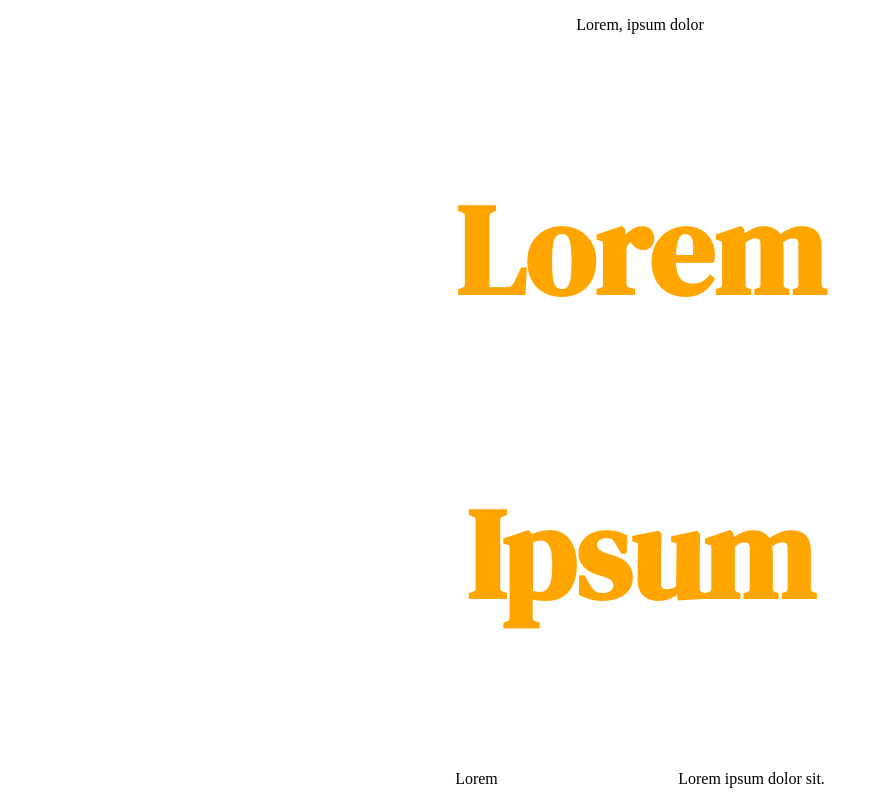
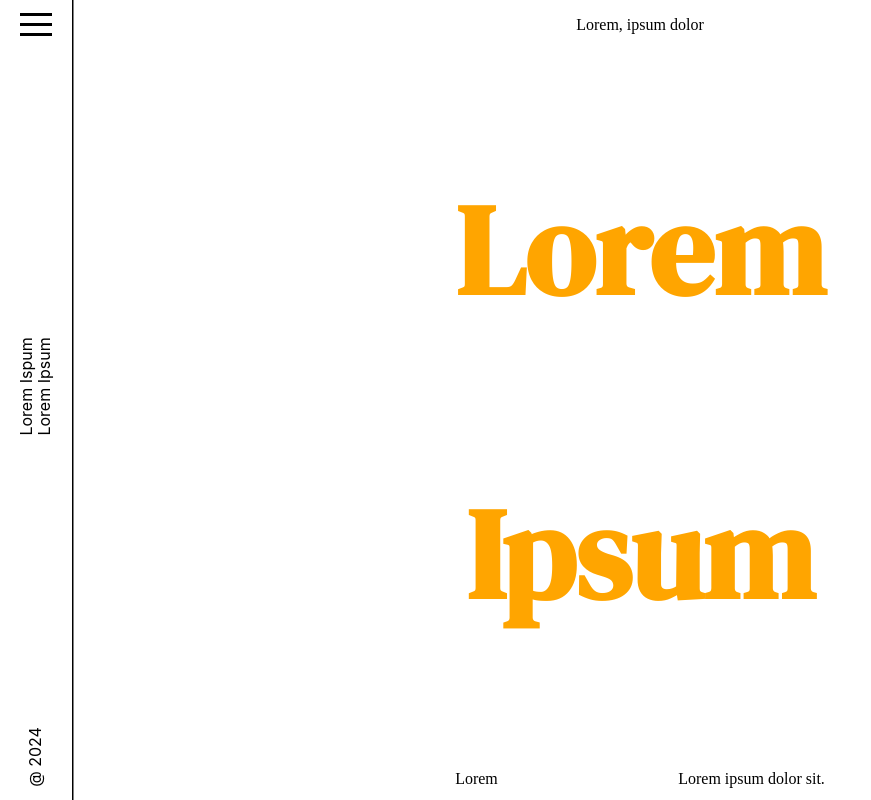
Before and after one commit to pyjamaproggers/chimera-webdev-speedrun, a React (Create React App) app: page / in a window 1280 px wide. Shown: the whole page, without its empty margins (0-871 px from the left). Built offline with nearby package versions, Linux system fonts and the light colour scheme.

Commit message:
navbar sticky

```diff
--- a/src/App.css
+++ b/src/App.css
@@ -11,10 +11,8 @@
   flex-direction: row;
   overflow-x: auto;
   overflow-y: hidden;
-  white-space: nowrap;
 }
 
 .parent > div {
-  min-width: 300px;
   flex-shrink: 0;
 }
--- a/src/App.js
+++ b/src/App.js
@@ -8,6 +8,7 @@ import Comp3 from './components/comp3/comp3';
 import Comp4 from './components/comp4/comp4';
 import AOS from 'aos';
 import 'aos/dist/aos.css';
+import Header from './components/header/header';
 
 AOS.init();
 
@@ -17,10 +18,11 @@ function App() {
         <>
             <div className="grandparent">
                 <div className="parent">
-                    <Comp1/>
-                    <Comp2/>
-                    <Comp3/>
-                    <Comp4/>
+                    <Header />
+                    <Comp1 />
+                    <Comp2 />
+                    <Comp3 />
+                    <Comp4 />
                 </div>
             </div>
         </>
--- a/src/components/comp1/comp1.css
+++ b/src/components/comp1/comp1.css
@@ -6,6 +6,7 @@
   align-items: center;
   text-align: center;
   width: 100vw;
+  height: 100vh;
 }
 
 .text-section {
--- a/src/components/comp1/comp1.js
+++ b/src/components/comp1/comp1.js
@@ -6,8 +6,8 @@ function Comp1() {
     <div className="component1">
       <div className='text-section'>
         <p className='small-text'>Lorem, ipsum dolor</p>
-        <p className='large-text orange-text'>Lorem</p>
-        <p className='large-text orange-text'>Ipsum</p>
+        <p className='large-text orange-text' data-aos="fade-up">Lorem</p>
+        <p className='large-text orange-text' data-aos="fade-up">Ipsum</p>
         <div className='aligned-texts'>
           <span className='small-text'>Lorem</span>
           <span className='end-text'>Lorem ipsum dolor sit.</span>
--- a/src/components/header/header.css
+++ b/src/components/header/header.css
@@ -6,7 +6,8 @@
   flex-direction: column;
   justify-content: space-between;
   align-items: center;
-  position: sticky;
+  position: fixed;
+  left: 0px;
   border-style: solid;
   border-color: black;
   border-width: 0px 1px 0px 0px;
@@ -96,10 +97,10 @@
 .navbar-menu-bottomlinks:hover {
   cursor: pointer;
   text-decoration: underline;
-  text-decoration-color: white;
+  text-decoration-color: orange;
 }
 
-.navbar-menu-bottomlinks:hover .menu-navbar-bottomicon1 {
+.navbar-menu-bottomlinks:hover .menu-navbar-bottomicon {
   transition: transform 0.25s;
   transform: rotateZ(45deg);
 }
--- a/src/components/header/header.js
+++ b/src/components/header/header.js
@@ -83,17 +83,17 @@ export default function Header() {
                     <div className="navbar-menu-bottomlinks">
                         <div className="navbar-menu-bottom-item">
                             <span className="text-white">Lorem</span>
-                            <MdArrowOutward size={24} color="white" className="menu-navbar-bottomicon1" />
+                            <MdArrowOutward size={24} color="white" className="menu-navbar-bottomicon" />
                         </div>
 
                         <div className="navbar-menu-bottom-item">
                             <span className="text-white">Ipsum</span>
-                            <MdArrowOutward size={24} color="white" className="menu-navbar-bottomicon2" />
+                            <MdArrowOutward size={24} color="white" className="menu-navbar-bottomicon" />
                         </div>
 
                         <div className="navbar-menu-bottom-item">
                             <span className="text-white">Data</span>
-                            <MdArrowOutward size={24} color="white" className="menu-navbar-bottomicon3" />
+                            <MdArrowOutward size={24} color="white" className="menu-navbar-bottomicon" />
                         </div>
                     </div>
                 </div>
```
